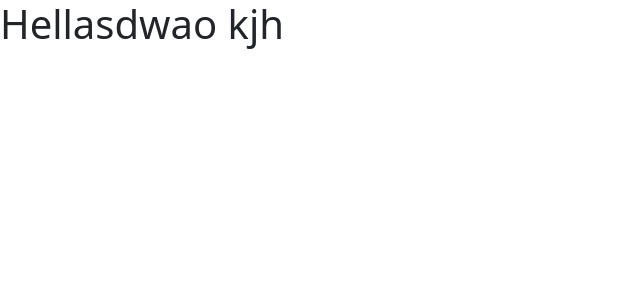
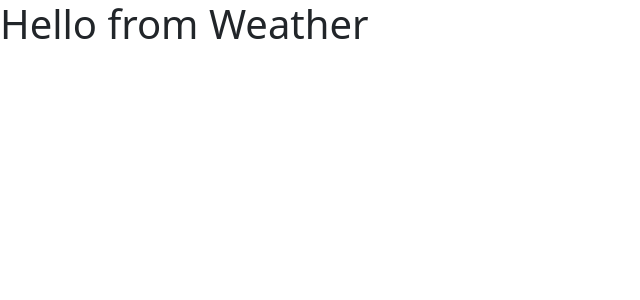
Before and after one commit to InvincibleSun/weather-react-app, a React (Create React App) app: page / in a window 1280 px wide. Shown: the top 300 px of the page, without its empty margins (0-640 px from the left). Built offline with nearby package versions, Linux system fonts and the light colour scheme.

Commit message:
Added Weather component

```diff
--- a/src/App.js
+++ b/src/App.js
@@ -1,7 +1,9 @@
+import Weather from "./Weather";
+
 function App() {
   return (
     <div className="App">
-      <h1>Hellasdwao kjh</h1>
+      <Weather />
     </div>
   );
 }
--- /dev/null
+++ b/src/Weather.js
@@ -0,0 +1,9 @@
+function Weather() {
+  return (
+    <div className="Weather">
+      <h1>Hello from Weather</h1>
+    </div>
+  );
+}
+
+export default Weather;
```
